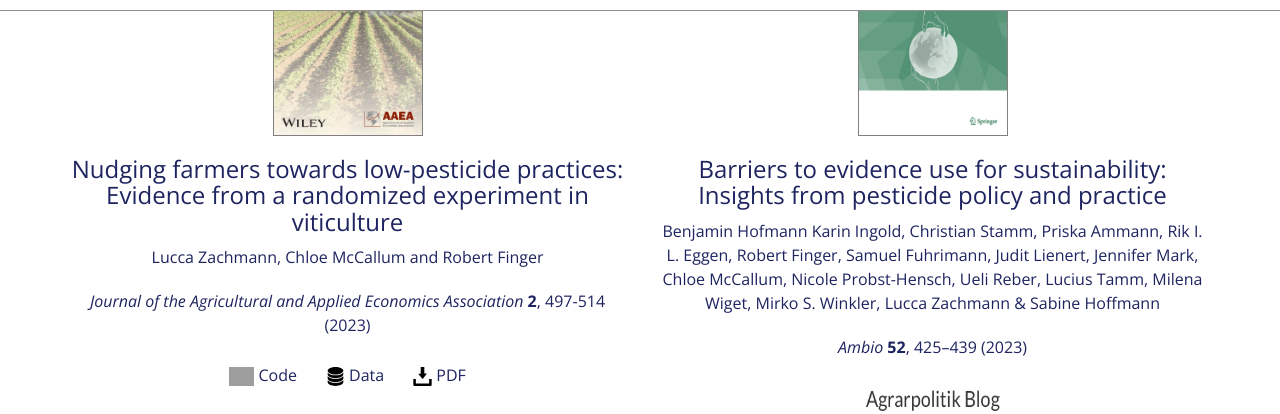
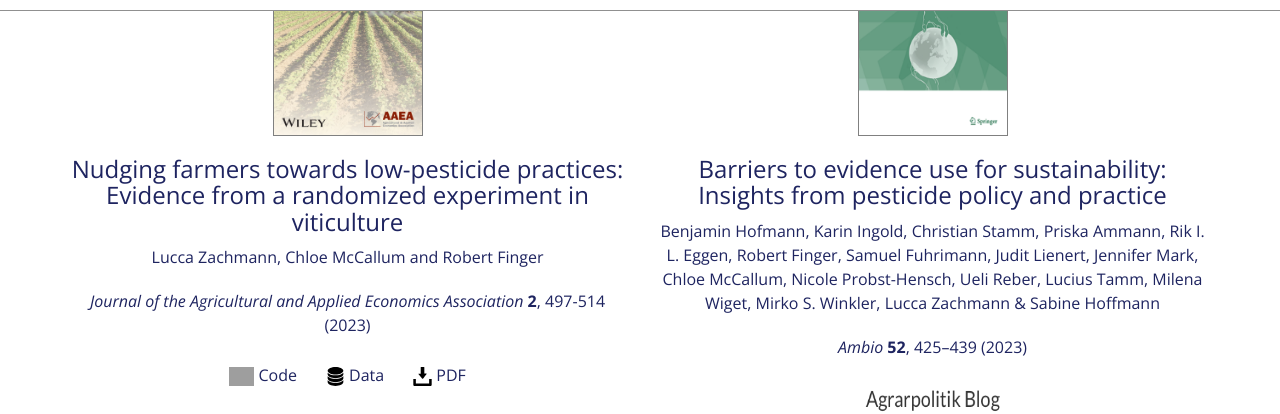
Before and after one commit to luccalino/luccalino.github.io, a Jekyll site: the page built from index.html, in a window 1280 px wide and 900 px high, scrolled down 1634 px. Shown: the part 40-454 px from the top of the window. Built offline with Jekyll 4.4.1, drawn with Linux system fonts in a browser that asks for light colours; nearby versions of some CDN libraries; grey boxes are pictures that could not be loaded.

Commit message:
Update publications.html

```diff
--- a/_includes/publications.html
+++ b/_includes/publications.html
@@ -48,7 +48,7 @@
             <div class="col-md-6 mb-4 text-center d-flex align-items-stretch">
                     <a class="fa fa-4x wow bounceIn text-primary" href="https://link.springer.com/article/10.1007/s13280-022-01790-4" target="_blank"><img title="Ambio" alt="Ambio" src="img/AMBIO.png" style="cursor:pointer;border:1px solid grey;" width="150" height="210"></a>
                     <h3 style="color:#1E2460;">Barriers to evidence use for sustainability: Insights from pesticide policy and practice</h3>
-                    <p class="text-muted" style="color:#1E2460;">Benjamin Hofmann Karin Ingold, Christian Stamm, Priska Ammann, Rik I. L. Eggen, Robert Finger, Samuel Fuhrimann, Judit Lienert, Jennifer Mark, Chloe McCallum, Nicole Probst-Hensch, Ueli Reber, Lucius Tamm, Milena Wiget, Mirko S. Winkler, Lucca Zachmann & Sabine Hoffmann </p>
+                    <p class="text-muted" style="color:#1E2460;">Benjamin Hofmann, Karin Ingold, Christian Stamm, Priska Ammann, Rik I. L. Eggen, Robert Finger, Samuel Fuhrimann, Judit Lienert, Jennifer Mark, Chloe McCallum, Nicole Probst-Hensch, Ueli Reber, Lucius Tamm, Milena Wiget, Mirko S. Winkler, Lucca Zachmann & Sabine Hoffmann </p>
                     <p class="text-muted" style="color:#1E2460;"><i>Ambio</i> <b>52</b>, 425–439 (2023)</p>
                     <p style="margin-bottom:0.15cm;"></p>
                     <p class="text-muted"><a href="https://agrarpolitik-blog.com/2022/11/25/hurden-fur-eine-evidenzbasierte-pflanzenschutzmittelpolitik-und-praxis/" target="_blank"><img src="/img/agrarpolitik_blog.png" style="cursor:pointer" width="140" height="30"></a></p>
```
